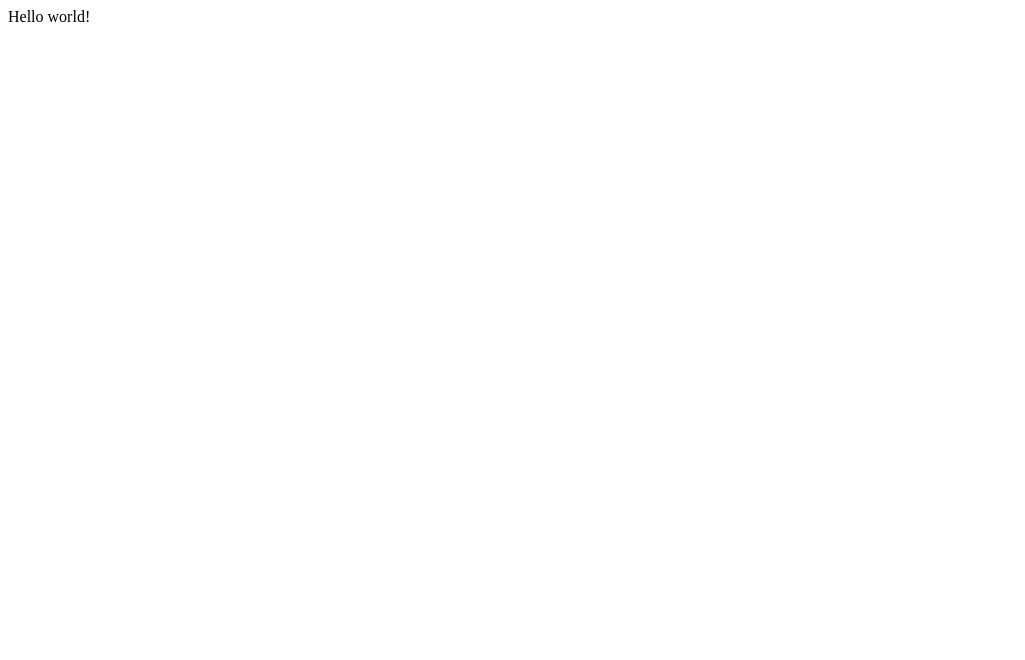
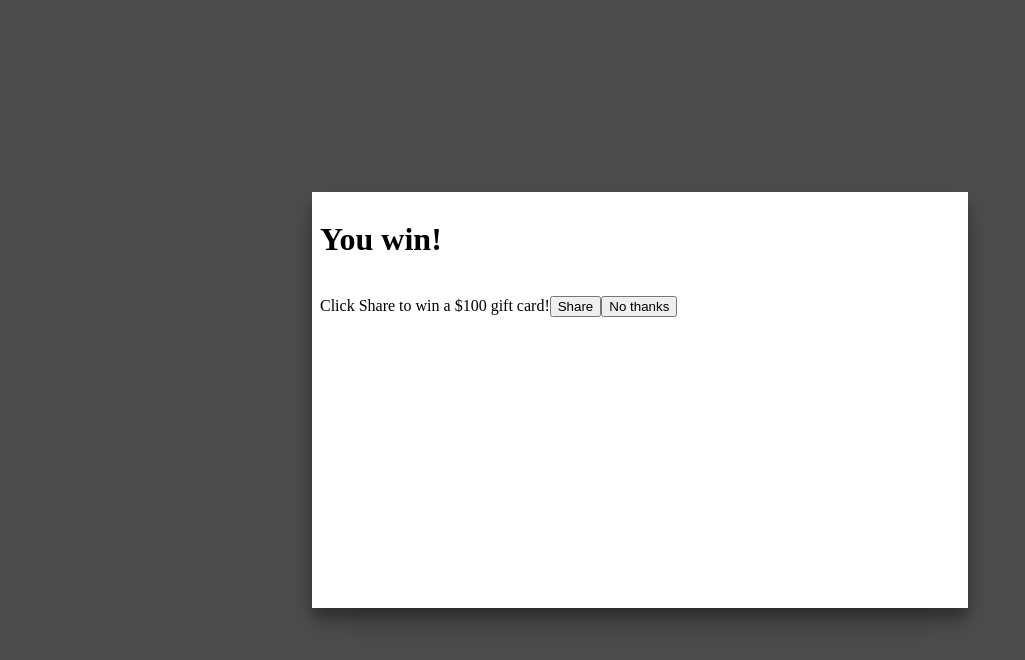
Before and after one commit to jselzer/dynamic-components-devday, an Angular app: page / in a window 1280 px wide. Shown: the top 660 px of the page, without its empty margins (0-1025 px from the left). Built offline with nearby package versions, Linux system fonts and the light colour scheme.

Commit message:
static modal

```diff
--- a/src/app/app.component.html
+++ b/src/app/app.component.html
@@ -1 +1 @@
-Hello world!
+<app-modal></app-modal>
--- a/src/app/app.module.ts
+++ b/src/app/app.module.ts
@@ -2,13 +2,15 @@ import { BrowserModule } from '@angular/platform-browser';
 import { NgModule } from '@angular/core';
 
 import { AppComponent } from './app.component';
+import {ModalModule} from './modal/modal.module';
 
 @NgModule({
   declarations: [
     AppComponent
   ],
   imports: [
-    BrowserModule
+    BrowserModule,
+    ModalModule
   ],
   providers: [],
   bootstrap: [AppComponent]
--- /dev/null
+++ b/src/app/modal/modal.component.css
@@ -0,0 +1,22 @@
+.overlay {
+  display: flex;
+  flex-direction: column;
+  position: fixed;
+  top: 0;
+  bottom: 0;
+  left: 0;
+  right: 0;
+  background: rgba(0, 0, 0, 0.7);
+  align-items: center;
+  justify-content: center;
+}
+
+.modal {
+  box-shadow: 0 14px 28px rgba(0, 0, 0, 0.25), 0 10px 10px rgba(0, 0, 0, 0.22);
+  background-color: white;
+  width: 50%;
+  height: 50%;
+  display: flex;
+  flex-direction: column;
+  padding: 8px;
+}
--- /dev/null
+++ b/src/app/modal/modal.component.html
@@ -0,0 +1,6 @@
+<div class="overlay">
+  <div class="modal">
+    <h1>You win!</h1>
+    <p>Click Share to win a $100 gift card!<button>Share</button><button>No thanks</button></p>
+  </div>
+</div>
--- /dev/null
+++ b/src/app/modal/modal.module.ts
@@ -0,0 +1,15 @@
+import {NgModule} from '@angular/core';
+import {CommonModule} from '@angular/common';
+import {ModalComponent} from './modal.component';
+
+@NgModule({
+  declarations: [ModalComponent],
+  imports: [
+    CommonModule
+  ],
+  exports: [
+    ModalComponent
+  ],
+  entryComponents: [ModalComponent]
+})
+export class ModalModule { }
```
Also changed, not shown: src/app/modal/modal.component.ts (added, +9 -0 lines).
